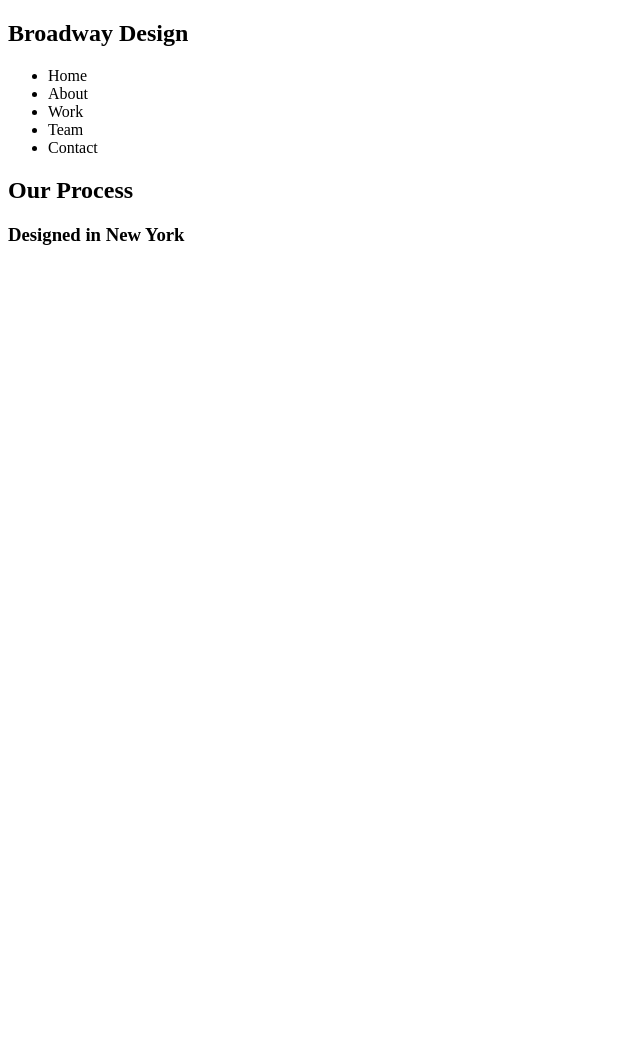
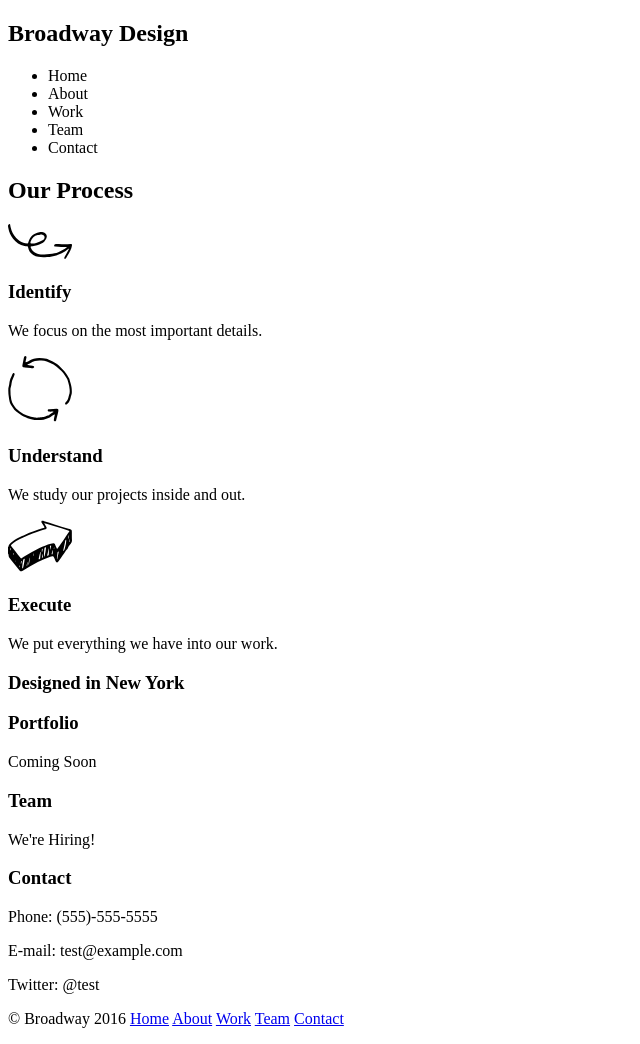
Before and after one commit to advocatecrf/broadway, a plain HTML site: page index.html in a window 1280 px wide. Shown: the whole page, without its empty margins (0-640 px from the left). Before the commit the page ends 800 px from the top, so only its background shows below. Drawn offline with Linux system fonts and the light colour scheme.

Commit message:
Add complete copy to html

```diff
--- a/index.html
+++ b/index.html
@@ -21,13 +21,31 @@
 <!--- Process section -->
   <section>
     <h1>Our Process</h1>
-
+    <p><img src="resources/images/identify.svg" alt="arrow icon"></p>
+    <h3>Identify</h3>
+    <p>We focus on the most important details.</p>
+    <p><img src="resources/images/understand.svg" alt="circle arrows"></p>
+    <h3>Understand</h3>
+    <p>We study our projects inside and out.</p>
+    <p><img src="resources/images/execute.svg" alt="upward arrow"></p>
+    <h3>Execute</h3>
+    <p>We put everything we have into our work.</p>
   </section>
 <!--- All the other information -->
   <section>
-    <div class="imageback">
-      <h3>Designed in New York</h3>
-    </div>
+    <h3 class="highlight">Designed in New York</h3>
+    <h3>Portfolio</h3>
+    <p>Coming Soon</p>
+    <h3>Team</h3>
+    <p>We're Hiring!</p>
+    <h3>Contact</h3>
+    <p>Phone: (555)-555-5555</p>
+    <p>E-mail: test&commat;example.com</p>
+    <p>Twitter: &commat;test</p>
+  </section>
+<!--- Footer -->
+  <section id="footer">
+    <p>&copy; Broadway 2016 <a href="#">Home</a> <a href="#">About</a> <a href="#">Work</a> <a href="#">Team</a> <a href="#">Contact</a></p>
   </section>
   </body>
 </html>
```
